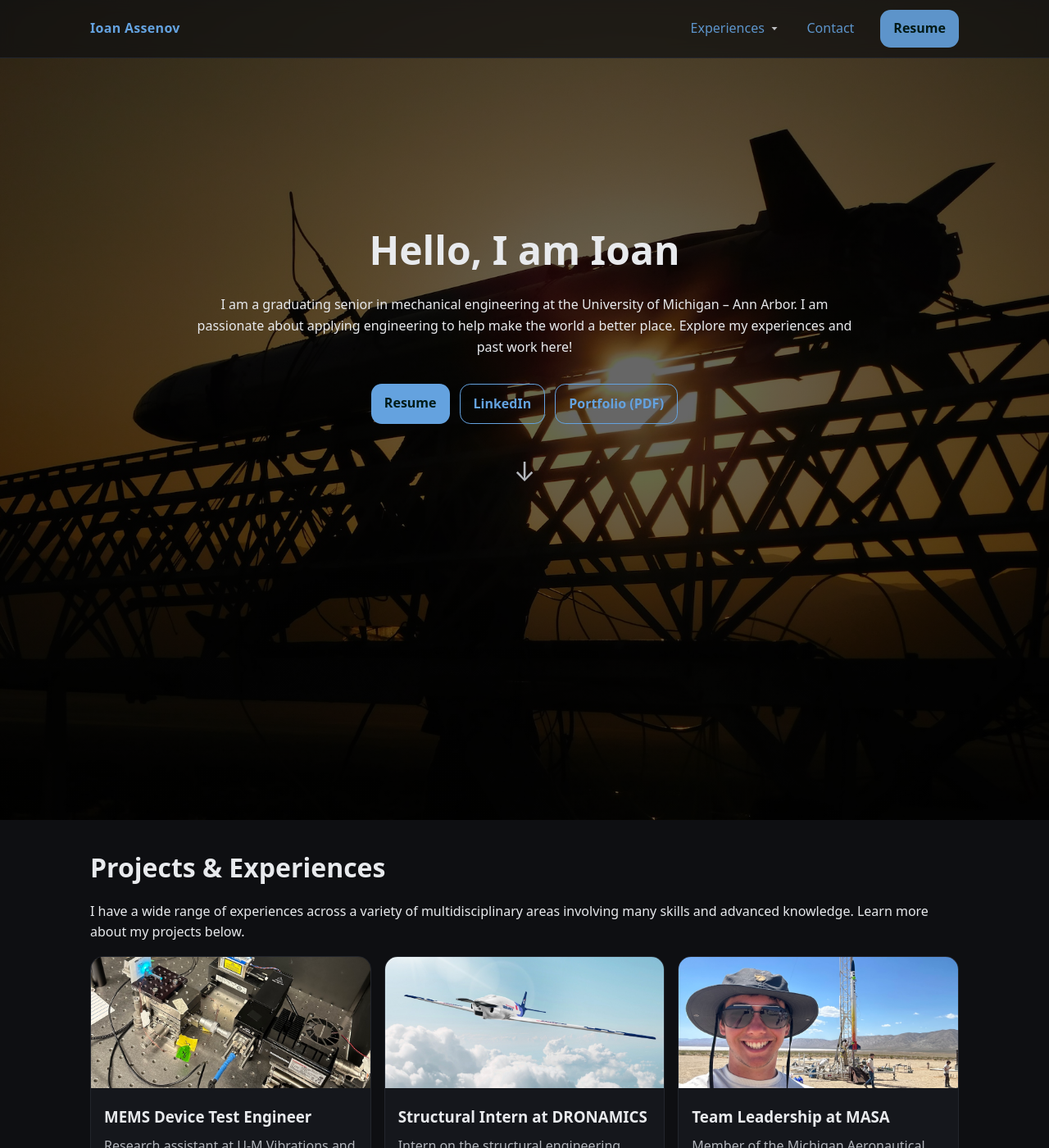
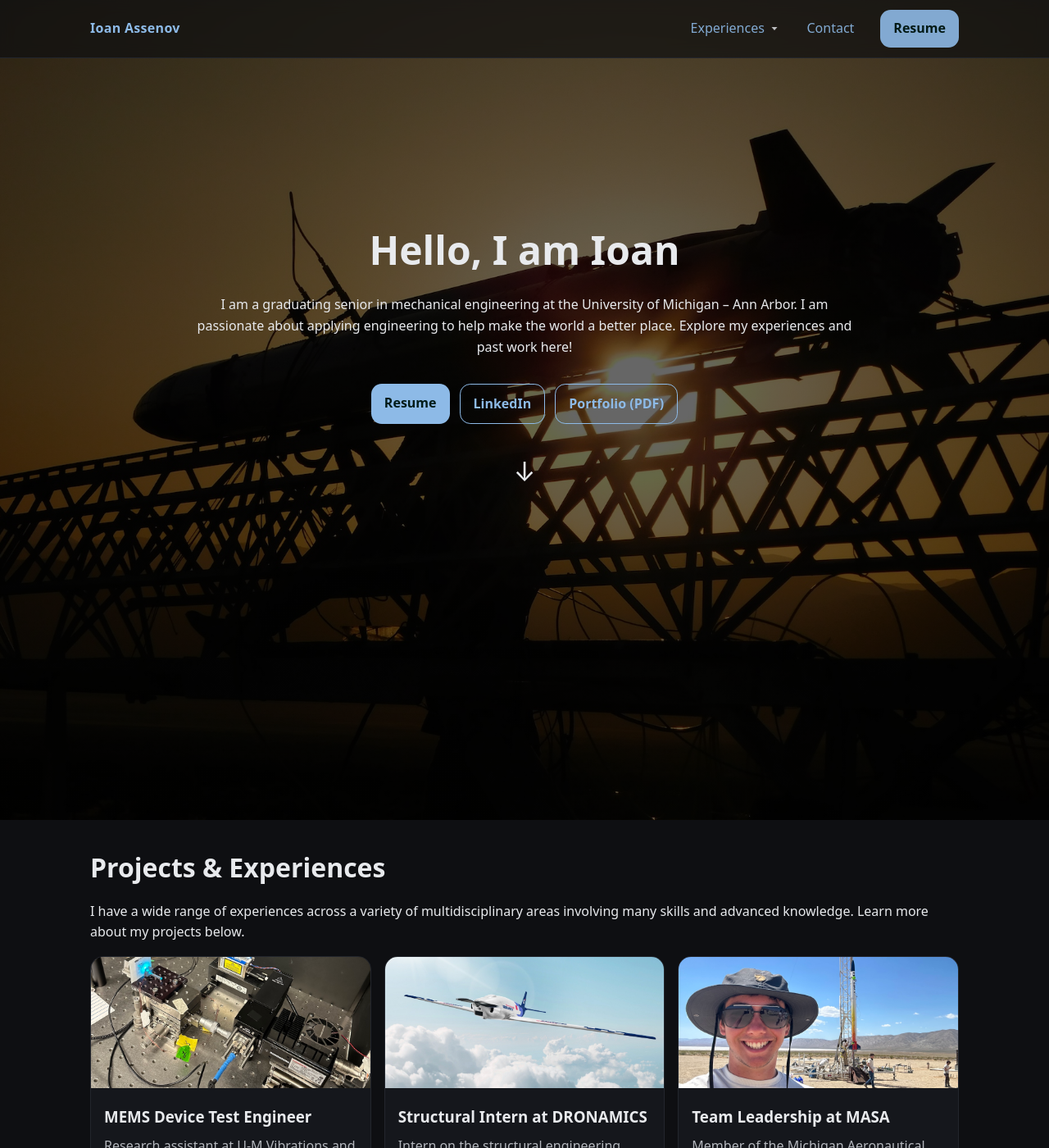
Before and after one commit to ioanassenov/ioanassenov.com, a Jekyll site: the page built from index.html, in a window 1280 px wide and 1400 px high. Shown: the whole window at 82% size. Built offline with Jekyll 4.4.1, drawn with Linux system fonts in a browser that asks for light colours.

Commit message:
Make autoscrolling smooth

```diff
--- a/_sass/components/hero.scss
+++ b/_sass/components/hero.scss
@@ -46,6 +46,6 @@
 .down{
     display:inline-block;
     margin-top:2rem;
-    color:var(--muted);
+    color:var(--text);
     font-size:2rem
 }
--- a/assets/css/main.scss
+++ b/assets/css/main.scss
@@ -11,7 +11,7 @@
   --bg:#0e0f12;
   --text:#e8eaed;
   --muted:#b4b7bd;
-  --accent:#64a2df;
+  --accent:#8dbae7;
   --card:#15171c;
   --border:#23262d;
 }
@@ -22,7 +22,8 @@
   padding:0;
   background:var(--bg);
   color:var(--text);
-  font:16px/1.6 system-ui, -apple-system, Segoe UI, Roboto, Helvetica, Arial, "Apple Color Emoji","Segoe UI Emoji"
+  font:16px/1.6 system-ui, -apple-system, Segoe UI, Roboto, Helvetica, Arial, "Apple Color Emoji","Segoe UI Emoji";
+  scroll-behavior: smooth;
 }
 a{
   color:var(--accent);
```
